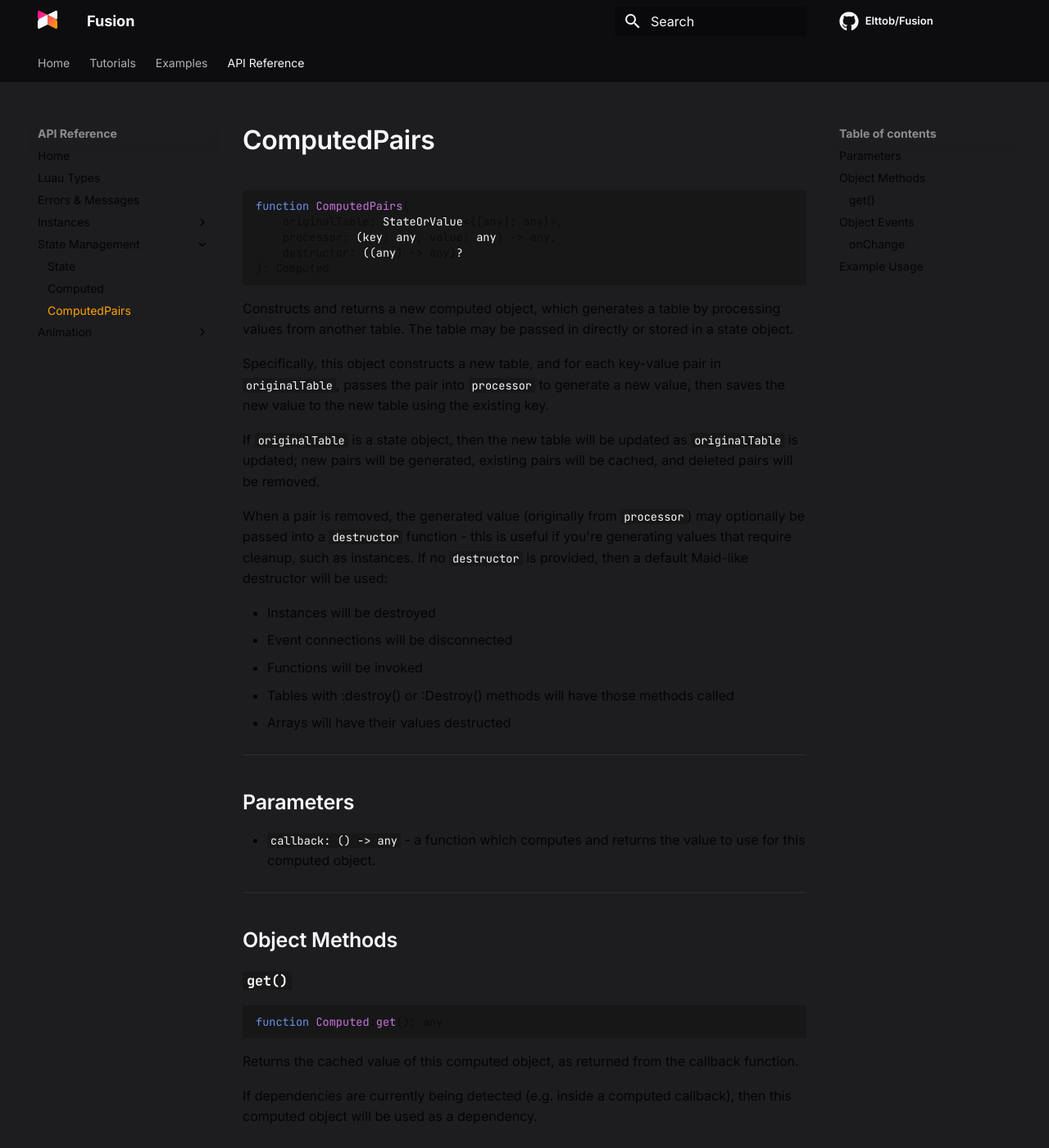
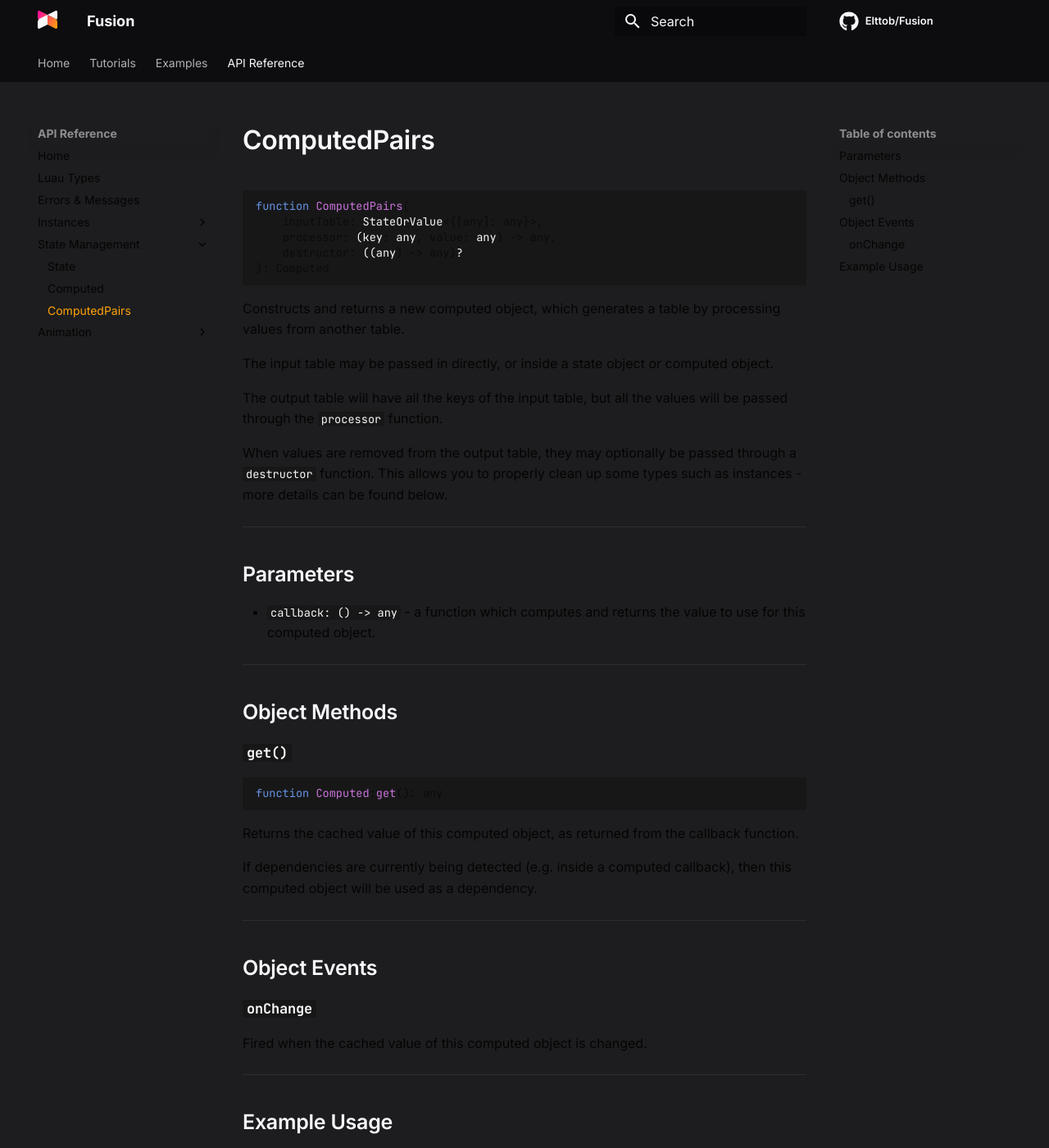
Before and after one commit to dphfox/Fusion, an MkDocs documentation site: the page built from docs/api-reference/api/computedpairs.md, in a window 1280 px wide and 1400 px high. Shown: the whole window at 82% size. Built offline with MkDocs 1.6.1 and Material for MkDocs 9.7.7, drawn with Linux system fonts in a browser that asks for light colours; comment, search, counter and statistics services are not loaded.

Commit message:
Simplify computedpairs summary

````diff
--- a/docs/api-reference/api/computedpairs.md
+++ b/docs/api-reference/api/computedpairs.md
@@ -1,33 +1,23 @@
 ```Lua
 function ComputedPairs(
-	originalTable: StateOrValue<{[any]: any}>,
+	inputTable: StateOrValue<{[any]: any}>,
 	processor: (key: any, value: any) -> any,
 	destructor: ((any) -> any)?
 ): Computed
 ```
 
 Constructs and returns a new computed object, which generates a table by
-processing values from another table. The table may be passed in directly or
-stored in a state object.
+processing values from another table.
 
-Specifically, this object constructs a new table, and for each key-value pair
-in `originalTable`, passes the pair into `processor` to generate a new value,
-then saves the new value to the new table using the existing key.
+The input table may be passed in directly, or inside a state object or computed
+object.
 
-If `originalTable` is a state object, then the new table will be updated as
-`originalTable` is updated; new pairs will be generated, existing pairs will be
-cached, and deleted pairs will be removed.
+The output table will have all the keys of the input table, but all the values
+will be passed through the `processor` function.
 
-When a pair is removed, the generated value (originally from `processor`) may
-optionally be passed into a `destructor` function - this is useful if you're
-generating values that require cleanup, such as instances. If no `destructor` is
-provided, then a default Maid-like destructor will be used:
-
-- Instances will be destroyed
-- Event connections will be disconnected
-- Functions will be invoked
-- Tables with :destroy() or :Destroy() methods will have those methods called
-- Arrays will have their values destructed
+When values are removed from the output table, they may optionally be passed
+through a `destructor` function. This allows you to properly clean up some types
+such as instances - more details can be found below.
 
 -----
 
````
